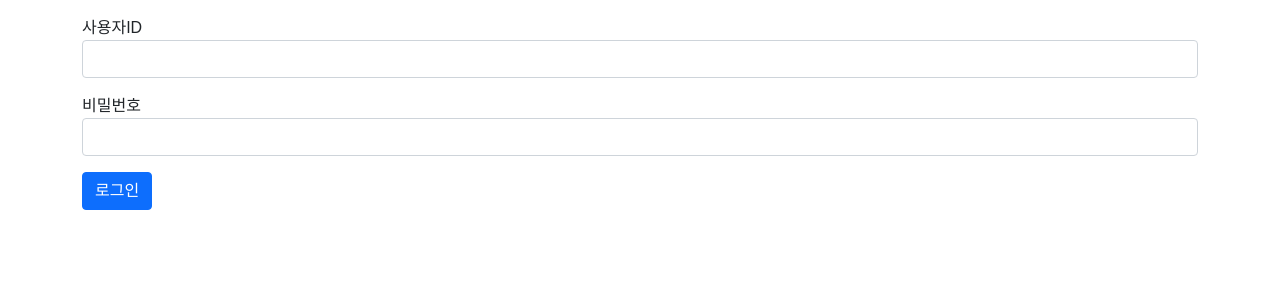
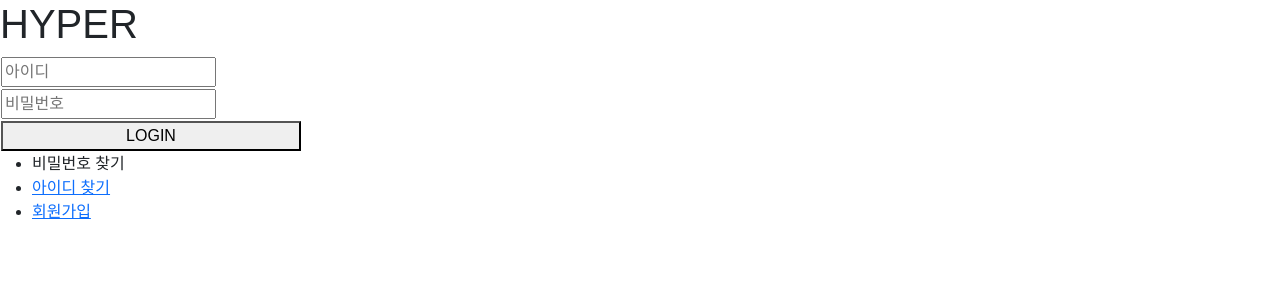
Before and after one commit to SEO-YS/sticker_On_Face_re, a Django app: page /common/login/ in a window 1280 px wide. Shown: the part 57-357 px from the top of the page. Run offline with Django 3.2, Linux system fonts and the light colour scheme; some libraries are stand-ins or nearby versions.

Commit message:
login.html django문법으로 바꿔놓기 sticker_on_face 처럼 보라색 배경이 나게는 잘 못하겠어요...ㅠㅠ

```diff
--- a/templates/common/login.html
+++ b/templates/common/login.html
@@ -1,21 +1,75 @@
-{% extends "base.html" %}
+{% extends 'base.html' %}
+
 {% block content %}
-<div class="container my-3">
-    <form method="post" action="{% url 'common:login' %}">
-        {% csrf_token %}
-        <input type="hidden" name="next" value="{{ next }}">  <!-- 로그인 성공후 이동되는 URL -->
-        {% include "form_errors.html" %}
-        <div class="mb-3">
-            <label for="username">사용자ID</label>
-            <input type="text" class="form-control" name="username" id="username"
-                   value="{{ form.username.value|default_if_none:'' }}">
-        </div>
-        <div class="mb-3">
-            <label for="password">비밀번호</label>
-            <input type="password" class="form-control" name="password" id="password"
-                   value="{{ form.password.value|default_if_none:'' }}">
-        </div>
-        <button type="submit" class="btn btn-primary">로그인</button>
-    </form>
+<div class="main_menu">
+</div>
+<div class="inner">
+	<div class="sign_card">
+		<h1>HYPER</h1>
+		<form action="" method="post">
+			{% csrf_token %}
+			<table class="info">
+				<tr>
+					<td><input id="id" type="text" name="id" placeholder="아이디" required/></td>
+				</tr>
+				<tr>
+					<td><input id="pwd" type="password" name="pwd" placeholder="비밀번호" required/></td>
+				</tr>
+				<tr>
+					<td><button id="check_login" style="width:300px;" type="button">LOGIN</button></td>
+				</tr>
+			</table>
+		</form>
+		<ul>
+			<li>비밀번호 찾기</li>
+			<li><a href="#">아이디 찾기</a></li>
+			<li><a href="#">회원가입</a></li>
+		</ul>
+	</div>
 </div>
 {% endblock %}
+
+{% block script %}
+<!-- Log In -->
+<script type='text/javascript'>
+$(function(){
+	$("#check_login").click(function(){
+		console.log("--0--");
+		var userid = $('#id').val();
+		var userpw = $('#pwd').val();
+		console.log(userid);
+
+
+		if (userid === ''){
+			alert('아이디를 입력하세요');
+			return false;
+		}
+		if (userpw === ''){
+			alert('비밀번호를 입력하세요');
+			return false;
+		}
+		var csrf_token = "{{ csrf_token }}";
+		console.log("--1--");
+		$.ajax({
+			type: 'POST',
+			headers: {'X-CSRFToken': csrf_token},
+			data: {
+				'userid': userid,
+				'userpw': userpw,
+				'csrfmiddlewaretoken': csrf_token
+			},
+			success: function(response) {
+				console.log("--2--");
+				if (response['success'] == 'True') {
+					alert('아이디나 비밀번호가 올바르지 않습니다');
+				} else {
+					console.log("--3--");
+					alert(`환영합니다! ${response['MEMBER_NAME']} 님`);
+					location.href = `http://127.0.0.1:8000/?name=${response['MEMBER_NAME']}`;
+				}
+			}
+		});
+	});
+});
+</script>
+{% endblock %}
```
